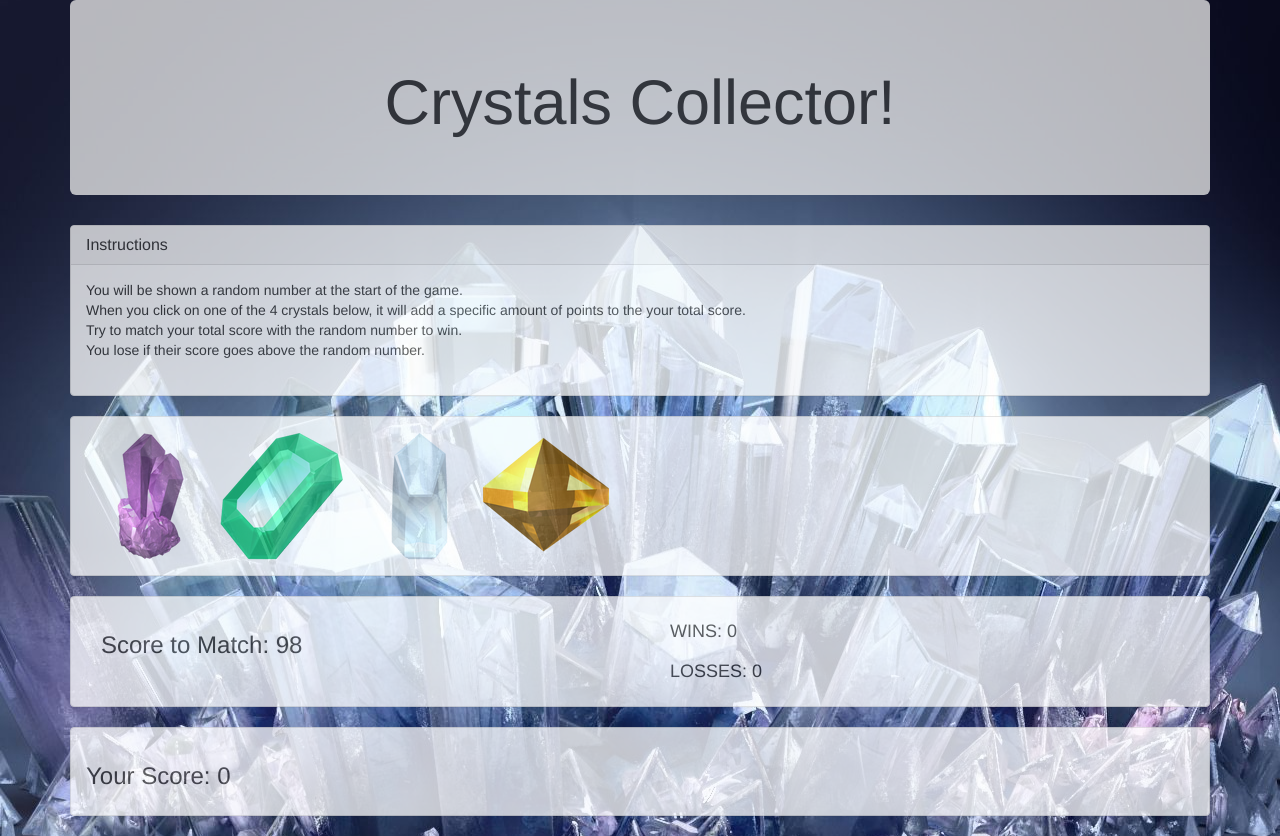
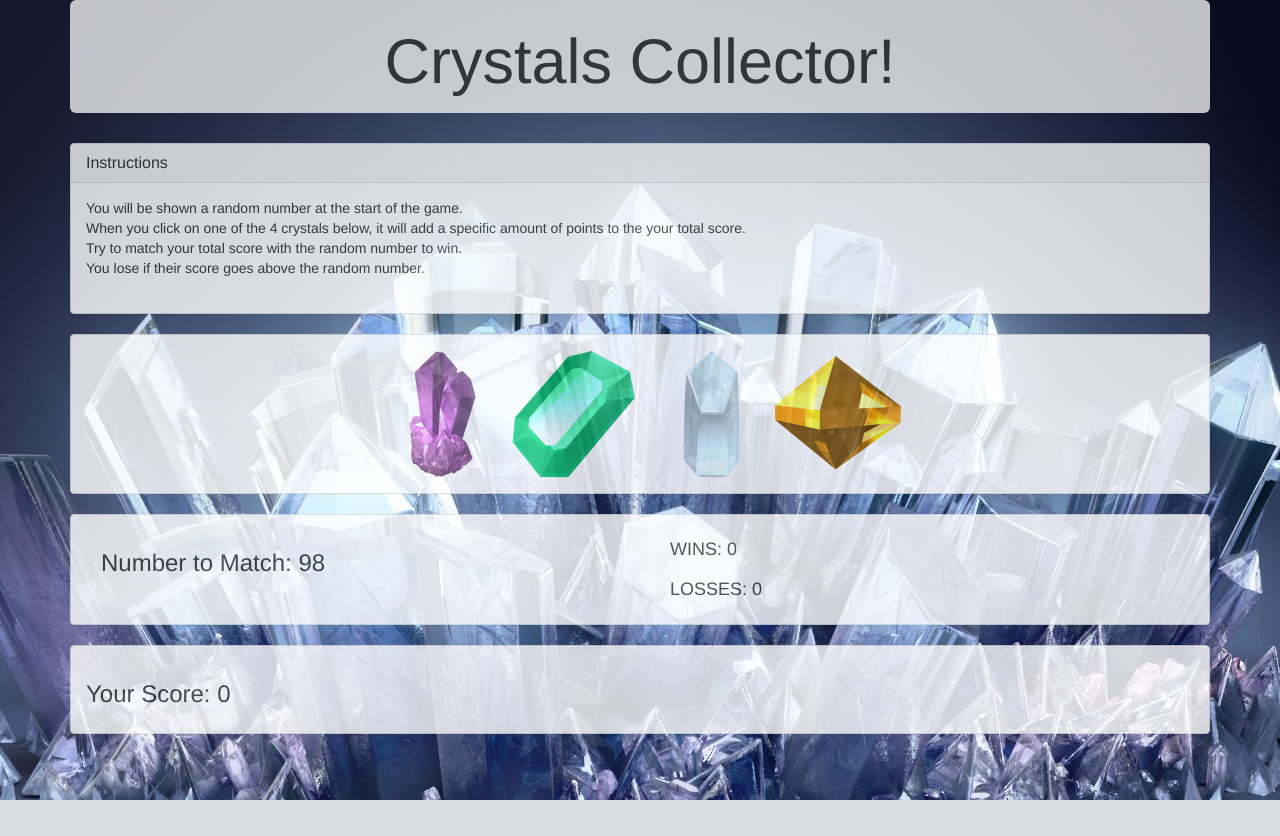
Before and after one commit to jeffmensing/week-4-game, a PHP site: page / in a window 1280 px wide. After the commit the page ends 800 px from the top, so only its background shows below. Run offline with PHP 8.4, Linux system fonts and the light colour scheme; some libraries are stand-ins or nearby versions.

Commit message:
updated instructions and css

```diff
--- a/assets/css/style.css
+++ b/assets/css/style.css
@@ -1,7 +1,8 @@
 
 .jumbotron {
 	text-align: center;
-	opacity: .75;
+	padding: 0.5em 0.6em;
+	opacity: .80;
 }
 
 body {
@@ -9,5 +10,5 @@ body {
 }
 
 .panel {
-	opacity: .75;
+	opacity: .80;
 }
--- a/index.html
+++ b/index.html
@@ -11,8 +11,6 @@
 		<div class="jumbotron">
 			<h1>Crystals Collector!</h1>
 		</div>
-
-
 		<div class="panel panel-default">
 			<div class="panel-heading">
 				<h3 class="panel-title">Instructions</h3>
@@ -34,7 +32,7 @@
 		</div>
 
 		<div class="panel panel-default">
-			<div class="panel-body">
+			<div class="panel-body text-center">
 				<img id="jewel1" src="assets/images/Amethyst.png">
 				<img id="jewel2" src="assets/images/Emerald.png">
 				<img id="jewel3" src="assets/images/Quartz.png">
@@ -45,7 +43,7 @@
 		<div class="panel panel-default">
 			<div class="panel-body">
 				<div class="col-xs-6 col-sm-6 col-md-6 col-lg-6">
-					<h3>Score to Match: <span id = "scoreToMatch"></span></h3>
+					<h3>Number to Match: <span id = "scoreToMatch"></span></h3>
 				</div>
 				<div class="col-xs-6 col-sm-6 col-md-6 col-lg-6">
 					<div class="col-xs-12 col-sm-12 col-md-12 col-lg-12">
```
